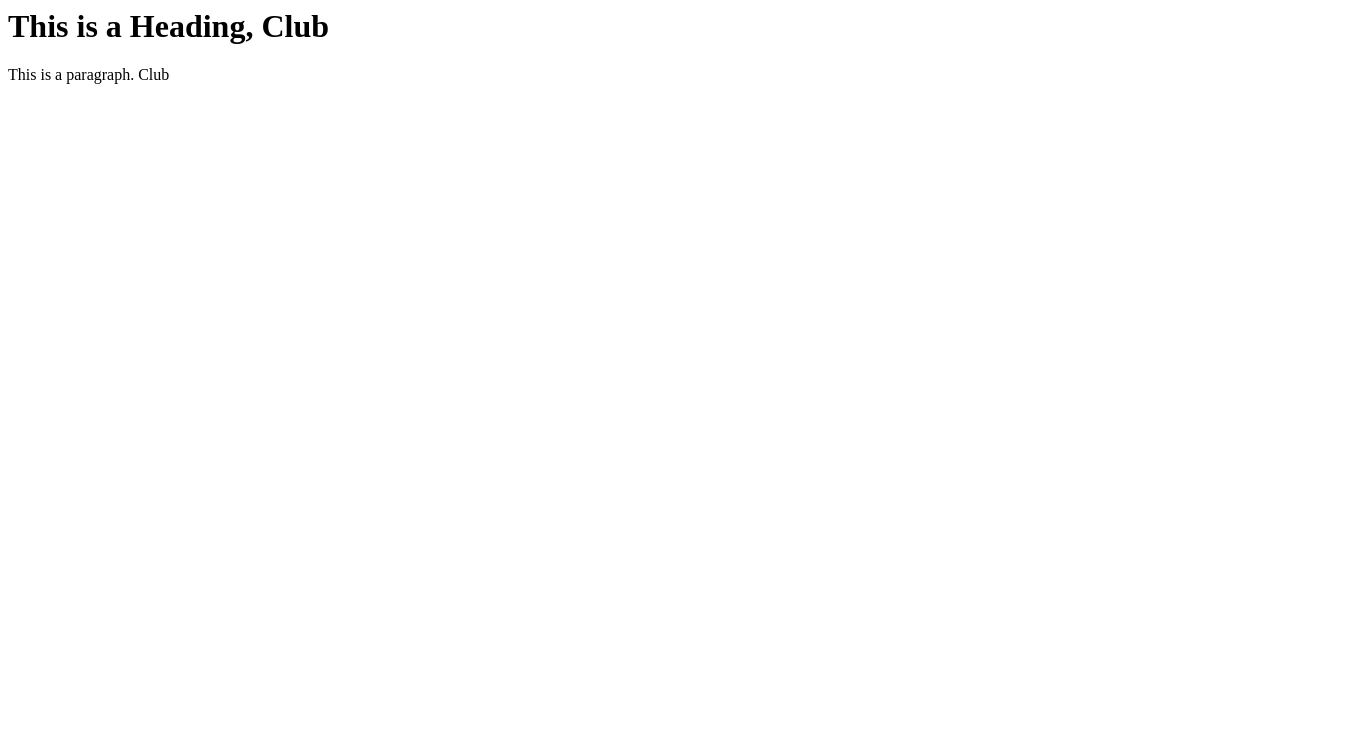
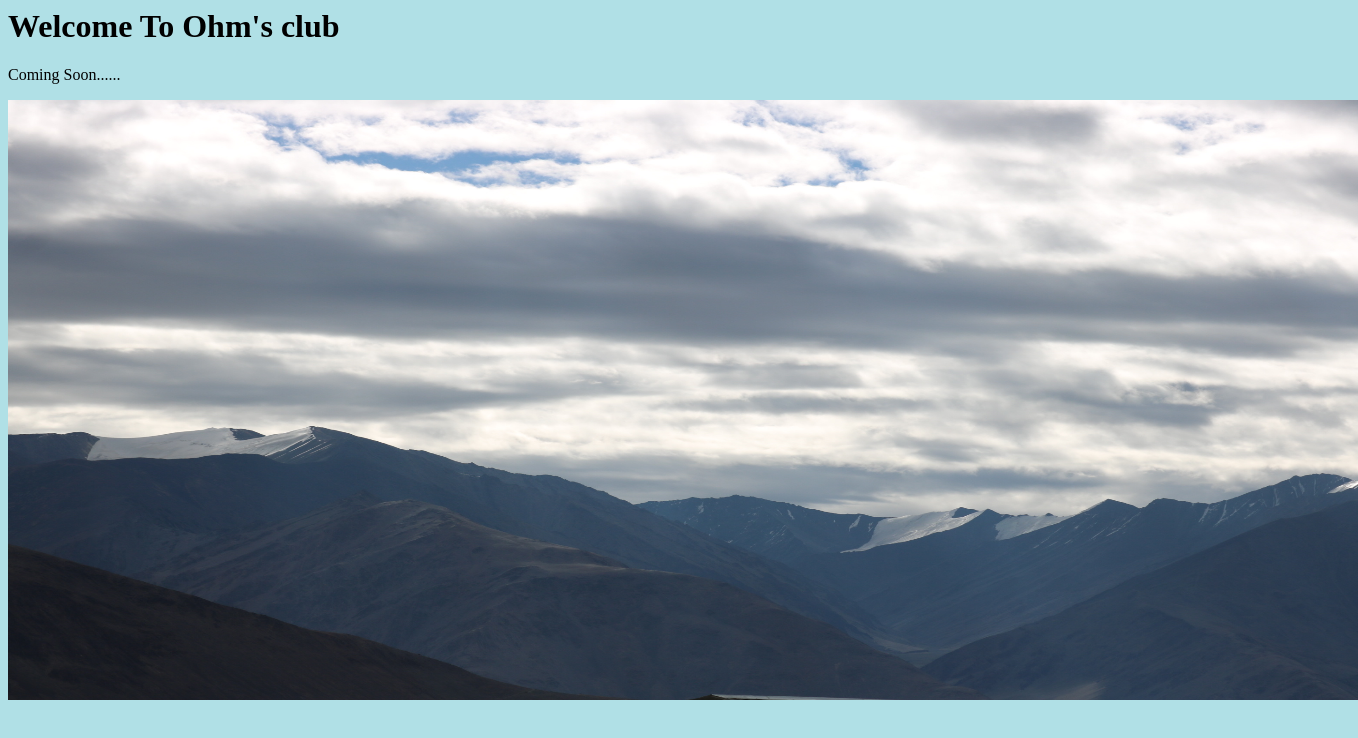
Before and after one commit to Omprakash1603/club, a plain HTML site: page index.html in a window 1280 px wide. Shown: the whole page, 1358 px wide, since content can reach past the window. Drawn offline with Linux system fonts and the light colour scheme.

Commit message:
index page image added

```diff
--- a/index.html
+++ b/index.html
@@ -1,11 +1,13 @@
 <html>
 <head>
-<title>Page Title, CLUB</title>
+<title>Ohm's Club</title>
 </head>
-<body>
+<body style="background-color:powderblue;">
 
-<h1>This is a Heading, Club</h1>
-<p>This is a paragraph. Club</p>
+<h1>Welcome To Ohm's club</h1>
+<p>Coming Soon......</p>
+<img src="img2.jpg" alt="Girl in a jacket" style="width:1350px;height:600px;">
 
 </body>
+
 </html>
```
